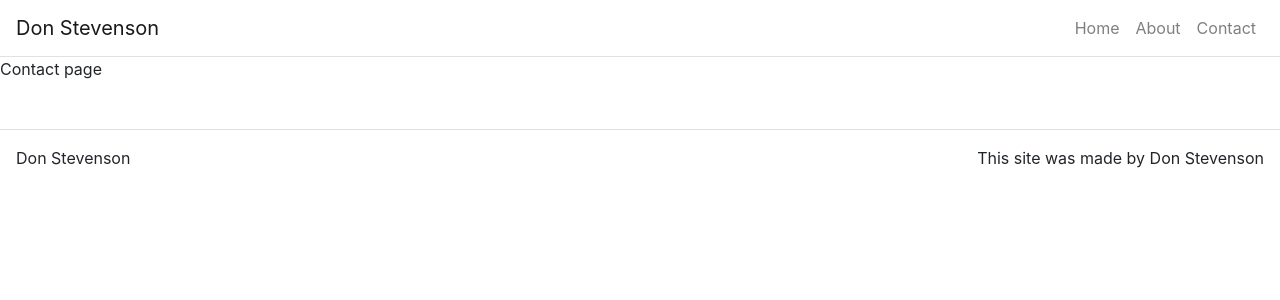
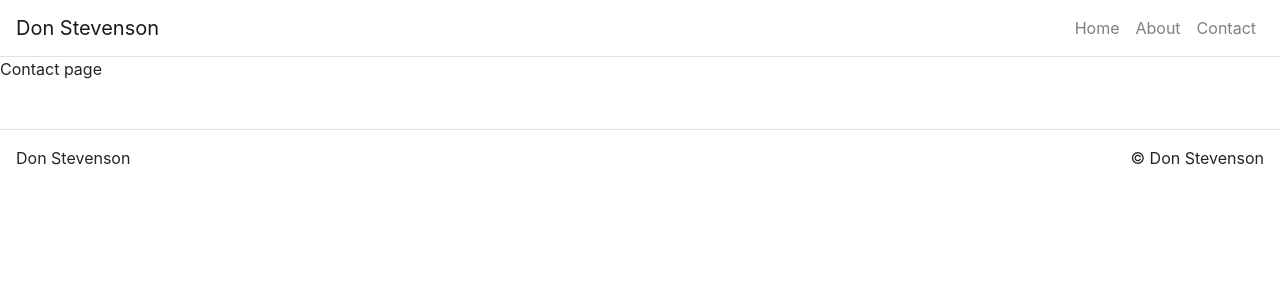
Before and after one commit to Don-Stevenson/personalWebsite, a React (Create React App) app: page /contact in a window 1280 px wide. Shown: the top 300 px of the page. Built offline with nearby package versions, Linux system fonts and the light colour scheme.

Commit message:
update footer with copyright symbol

```diff
--- a/src/components/Footer.js
+++ b/src/components/Footer.js
@@ -3,7 +3,7 @@ import Container from "react-bootstrap/Container";
 import Row from "react-bootstrap/Row";
 import Col from "react-bootstrap/Col";
 
-export default function Footer () {
+export default function Footer() {
   return (
     <footer className="mt-5">
       <Container fluid={true}>
@@ -11,12 +11,11 @@ export default function Footer () {
           <Col className="p-0" md={3} sm={12}>
             Don Stevenson
           </Col>
-          <Col className="p-0 d-flex justify-content-end" md={3} >
-              This site was made by Don Stevenson
-
+          <Col className="p-0 d-flex justify-content-end" md={3}>
+            © Don Stevenson
           </Col>
         </Row>
       </Container>
     </footer>
   );
-};
+}
```
